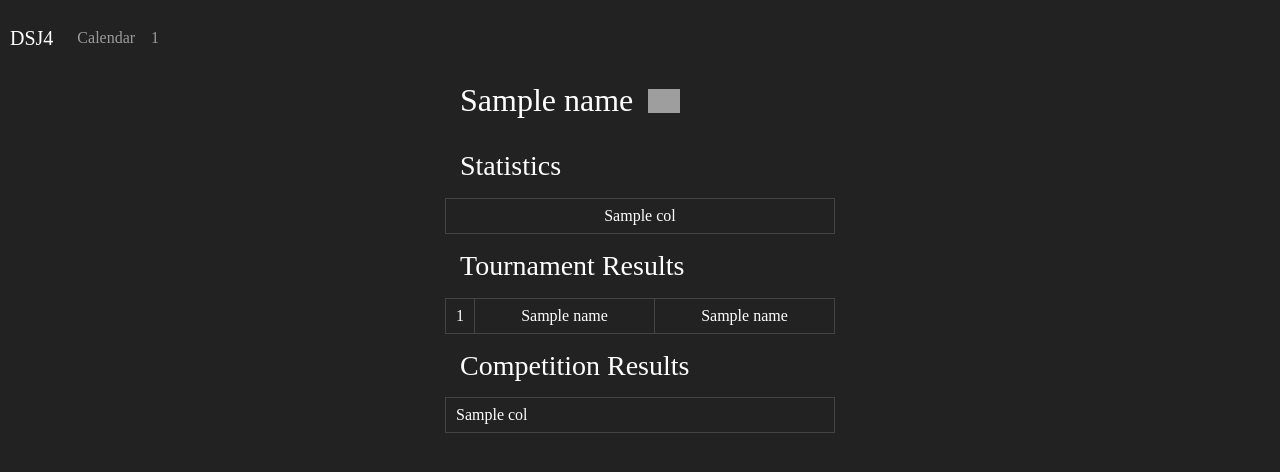
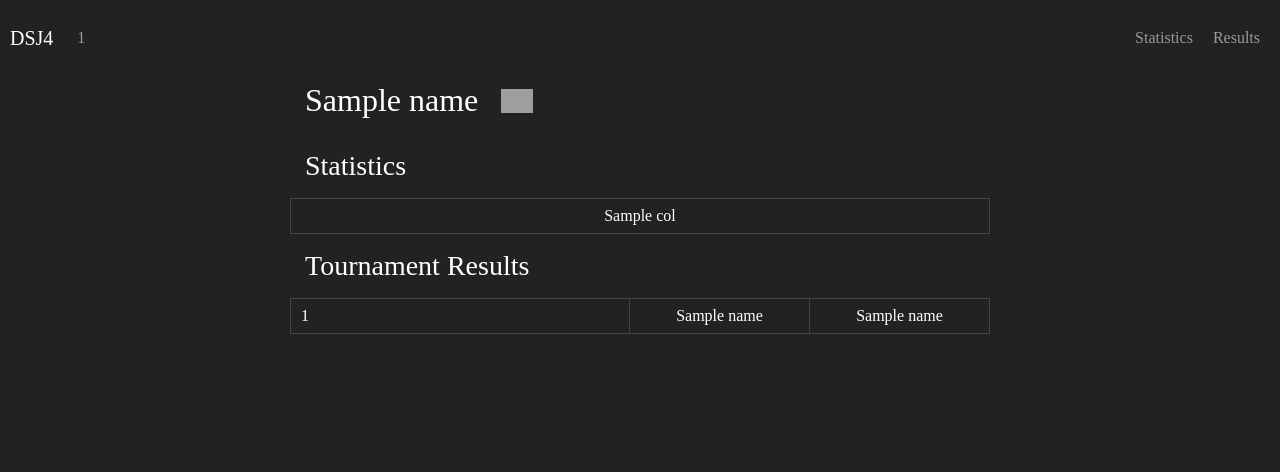
Before and after one commit to SzymonKowalik/dsj4-results, a Flask app: template templates/competitor_ind.html in a window 1280 px wide. Shown: the top 472 px of the page. Run offline with Flask 2, Linux system fonts and the light colour scheme; the template is opened without the code that fills it: most values are stand-ins (such as "Sample title", 1, 10 or a date in 2020); parts of the project's set-up code (start-up, migrations or seed data) failed here and were passed over; grey boxes are pictures that could not be loaded.

Commit message:
Add page navigation, add missing links

```diff
--- /dev/null
+++ b/static/scripts/page_menu.js
@@ -0,0 +1,19 @@
+// Get operators from menu and contents from page
+let menuOperators = document.querySelectorAll('.operator');
+let contentBlocks = [...document.querySelectorAll('.content')];
+
+// On menu operator click call a function
+[...menuOperators].forEach((operator) => {
+   operator.addEventListener('click', () => {
+      //  Get menu operator text which matches content class
+      let className = operator.textContent.toLowerCase();
+      contentBlocks.forEach((div) => {
+          // Add or remove class based on current choice
+          if (div.classList.contains(className)) {
+              div.classList.remove('disabled');
+          } else {
+              div.classList.add('disabled');
+          }
+      });
+   });
+});
--- a/static/stylesheets/style.css
+++ b/static/stylesheets/style.css
@@ -16,6 +16,16 @@ h1, h2, h3, h4 {
     align-content: center;
 }
 
+.nav-menu {
+    color: #999;
+    margin: auto 10px;
+    cursor: pointer;
+}
+
+.disabled {
+    display: none;
+}
+
 table, td, tr {
     padding: 5px 10px;
     border: solid 1px #444;
@@ -23,6 +33,10 @@ table, td, tr {
 
 table {
     border-collapse: collapse;
+}
+
+.summary-table {
+    width: 500px;
 }
 
 .tournament-col {
--- a/templates/base.html
+++ b/templates/base.html
@@ -5,15 +5,15 @@
     <title>DSJ4 Results</title>
     <link rel="stylesheet" href="https://cdn.jsdelivr.net/npm/bootstrap@5.2.3/dist/css/bootstrap.min.css" integrity="sha384-rbsA2VBKQhggwzxH7pPCaAqO46MgnOM80zW1RWuH61DGLwZJEdK2Kadq2F9CUG65" crossorigin="anonymous">
     <link rel="stylesheet" href="{{ url_for('static', filename='stylesheets/style.css') }}">
+    <script src="../static/scripts/page_menu.js" defer></script>
+    {% block head %}
+    {% endblock %}
 </head>
 <body>
     <nav class="navbar navbar-expand-lg navbar-dark">
-      <div class="navbar-brand">DSJ4</div>
+      <div class="navbar-brand"><a class="nav-link" href="{{ url_for('index') }}">DSJ4</a></div>
       <div class="collapse navbar-collapse" id="navbarNav">
         <ul class="navbar-nav">
-          <li class="nav-item active">
-            <a class="nav-link" href="{{ url_for('index') }}">Calendar</a>
-          </li>
             {% for tournament in tournaments %}
           <li class="nav-item">
             <a class="nav-link" href="{{ url_for('tournament', tournament_name=tournament[0]) }}">
@@ -23,6 +23,8 @@
             {% endfor %}
         </ul>
       </div>
+      {% block navbar %}
+      {% endblock %}
     </nav>
     <div class="flex-box">
     {% block content %}
--- a/templates/competitor_ind.html
+++ b/templates/competitor_ind.html
@@ -1,8 +1,23 @@
 {% extends "base.html" %}
+{% block head %}
+<style>
+    table {
+        width: 700px;
+    }
+</style>
+{% endblock %}
+{% block navbar %}
+    <div class="nav-menu operator">Statistics</div>
+    <div class="nav-menu operator">Results</div>
+{% endblock %}
 {% block content %}
 <!---->
-<h2>{{ name }}<img class="img-flag-big" src="{{ url_for('static', filename='images/flags/' + country + '.svg') }}"></h2>
+<h2>
+    {{ name }}
+    <img class="img-flag-big" src="{{ url_for('static', filename='images/flags/' + country + '.svg') }}">
+</h2>
 <!---->
+<div class="content statistics">
     <h3>Statistics</h3>
     <table class="table-stats">
     {% for row in stats %}
@@ -18,13 +33,23 @@
     <table>
     {% for row in tournament_results %}
         <tr>
-        <td>{{ row[0] }}</td>
+            <td>
+                {% if row[0] != 'Tournament Name' %}
+                <a href="{{ url_for('tournament', tournament_name=row[0]) }}">
+                    {{ row[0] }}
+                </a>
+                {% else %}
+                {{ row[0] }}
+                {% endif %}
+            </td>
             <td class="tournament-classification">{{ row[1][0] }}</td>
             <td class="tournament-classification">{{ row[1][1] }}</td>
         </tr>
     {% endfor %}
 </table>
+</div>
 <!---->
+<div class="content results disabled">
 <h3>Competition Results</h3>
 <table>
 {% for row in results %}
--- a/utils/statistics.py
+++ b/utils/statistics.py
@@ -66,7 +66,7 @@ def individual_all_tournaments(cursor, tournaments, name):
 
                 select pt, rnk from world_cup where name='{}'""".format(name)
     cursor.execute(query)
-    results.append(['World Cup', *cursor.fetchall()])
+    results.append(['Individual World Cup', *cursor.fetchall()])
     # Rest of tournaments
     for tournament in tournaments[2:]:
         tournament_name, type, comp_ids, qual_ids = tournament
```
Also changed, not shown: templates/competitor_team.html (+23 -1 lines), templates/index.html (+12 -3 lines). Lines whose indentation alone changed are shown as unchanged.
